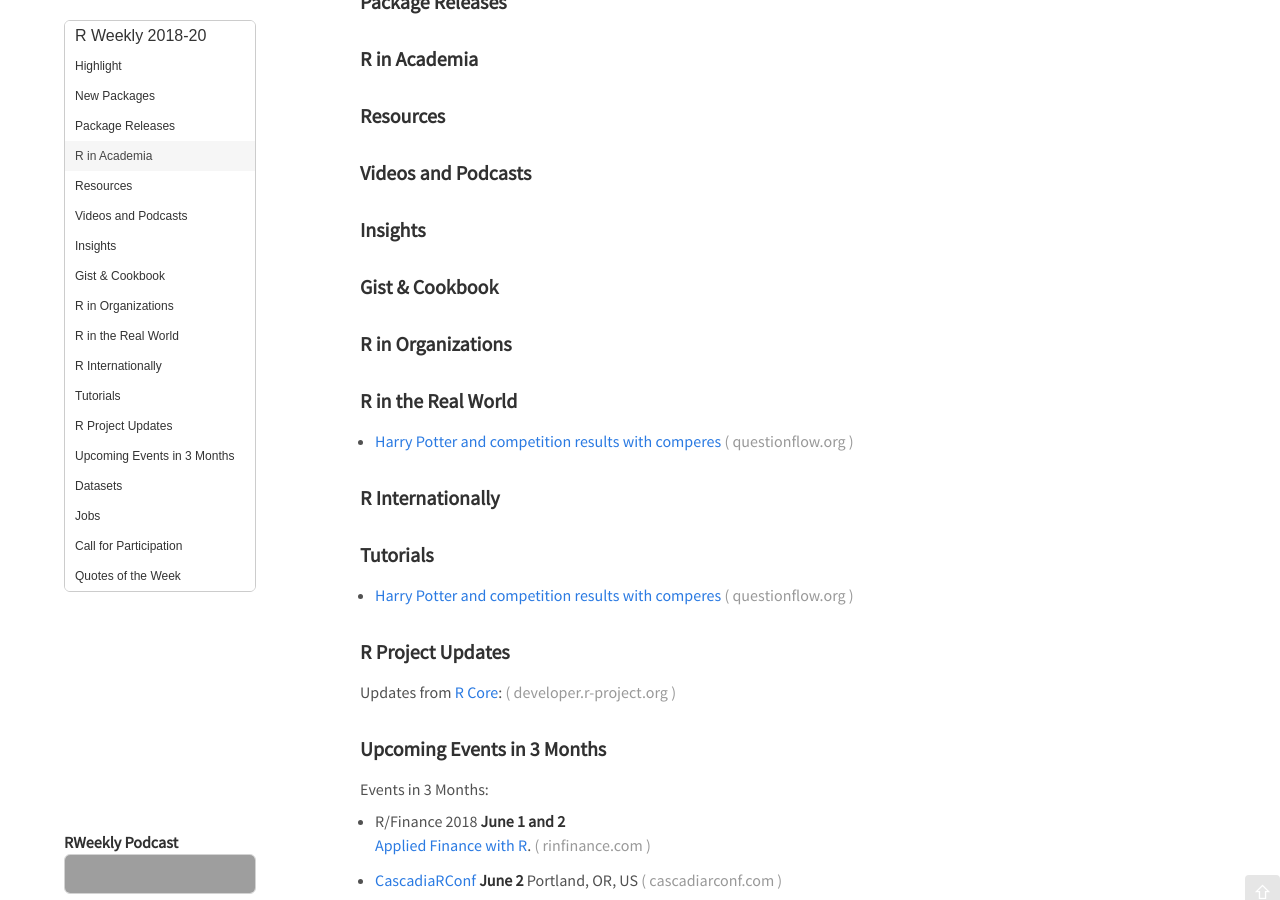
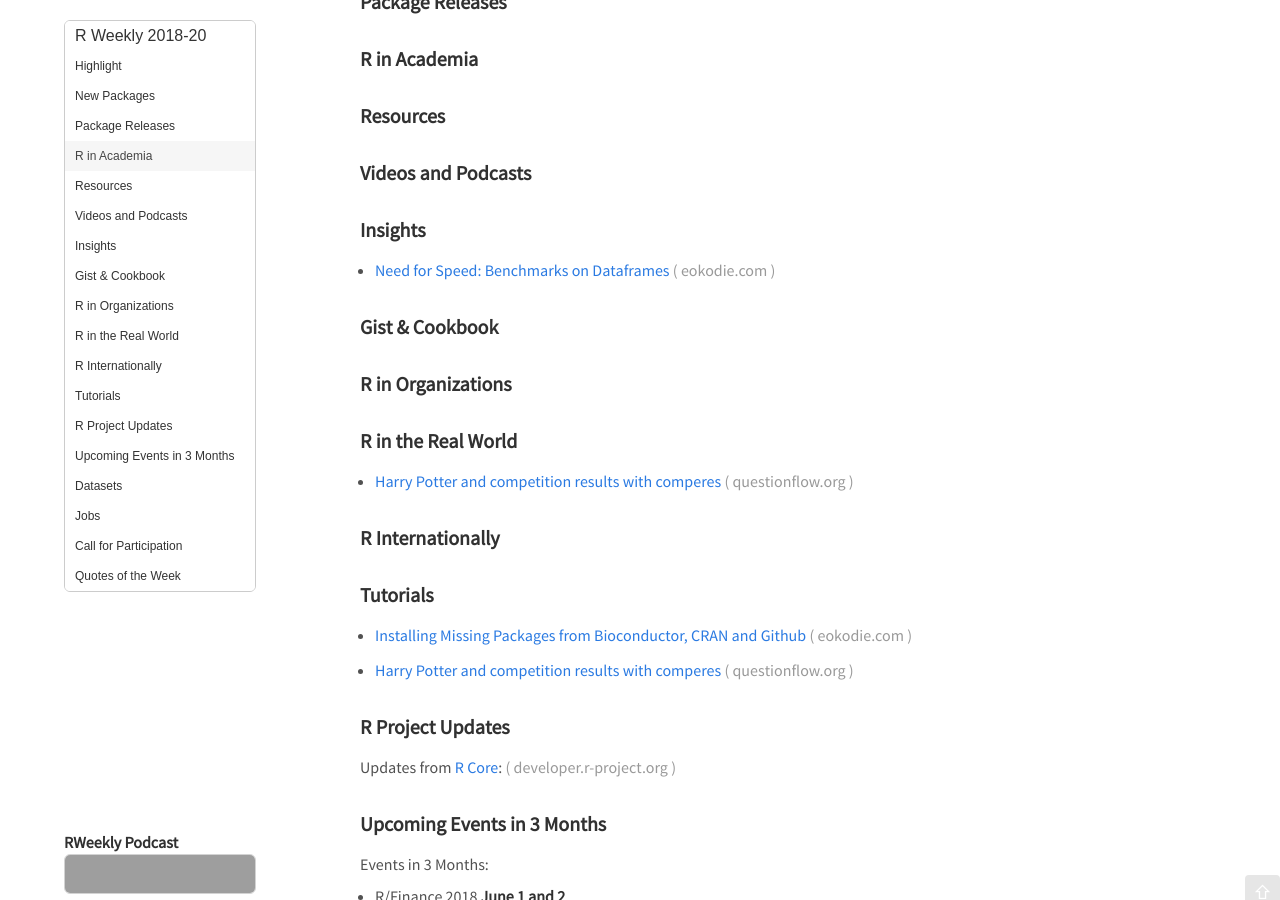
Before and after one commit to rweekly/rweekly.org, a Jekyll site: the page built from draft.md, in a window 1280 px wide and 900 px high, scrolled down 457 px. Built offline with Jekyll 4.4.1, drawn with Linux system fonts in a browser that asks for light colours; emoji names are drawn with the system emoji font; comment, search, counter and statistics services are not loaded; grey boxes are pictures that could not be loaded.

Commit message:
Add blog post about benchmarks on dataframe operations (#291)

```diff
--- a/draft.md
+++ b/draft.md
@@ -44,7 +44,7 @@ Release Date: 2018-5-14
 
 ### Insights
 
-
++ [Need for Speed: Benchmarks on Dataframes](https://www.eokodie.com/blog/need-for-speed-benchmarks-on-dataframes/)
 
 
 ### Gist & Cookbook
@@ -66,9 +66,11 @@ Release Date: 2018-5-14
 
 ###  Tutorials
 
-+ [Harry Potter and competition results with comperes](http://www.questionflow.org/2018/05/09/harry-potter-and-competition-results-with-comperes/)
+
++ [Installing Missing Packages from Bioconductor, CRAN and Github](https://www.eokodie.com/blog/installing-missing-packages-from-bioconductor-cran-and-github/)
 
 
++ [Harry Potter and competition results with comperes](http://www.questionflow.org/2018/05/09/harry-potter-and-competition-results-with-comperes/)
 
 
 <!--<div class="post-more-begin"></div><div class="post-more-end"></div>-->
```
